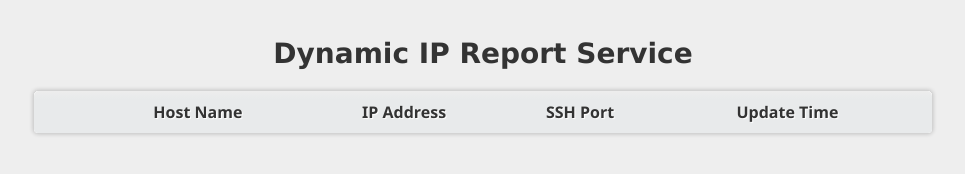
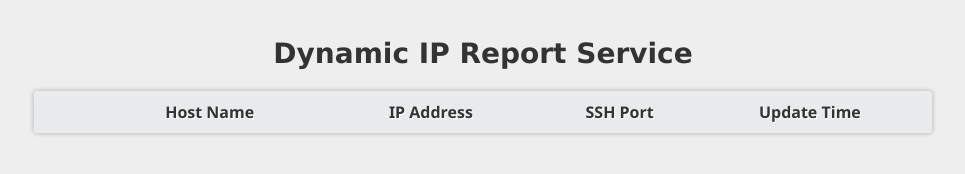
Before and after one commit to guitarmind/dyn-ip-report-service, a plain HTML site: page website/index.html in a window 1280 px wide. Shown: the whole page, without its empty margins (157-1122 px from the left). Drawn offline with nearby package versions, Linux system fonts and the light colour scheme; no server answers.

Commit message:
Update template.

```diff
--- a/website/index.html
+++ b/website/index.html
@@ -23,7 +23,7 @@
           <th width="150px">Host Name</th>
           <th width="150px">IP Address</th>
           <th width="100px">SSH Port</th>
-          <th width="200px">Update Time</th>
+          <th width="150px">Update Time</th>
         </tr>
     </table>
   </div>
```
Also changed, not shown: website/index_template.html (+1 -1 lines).
